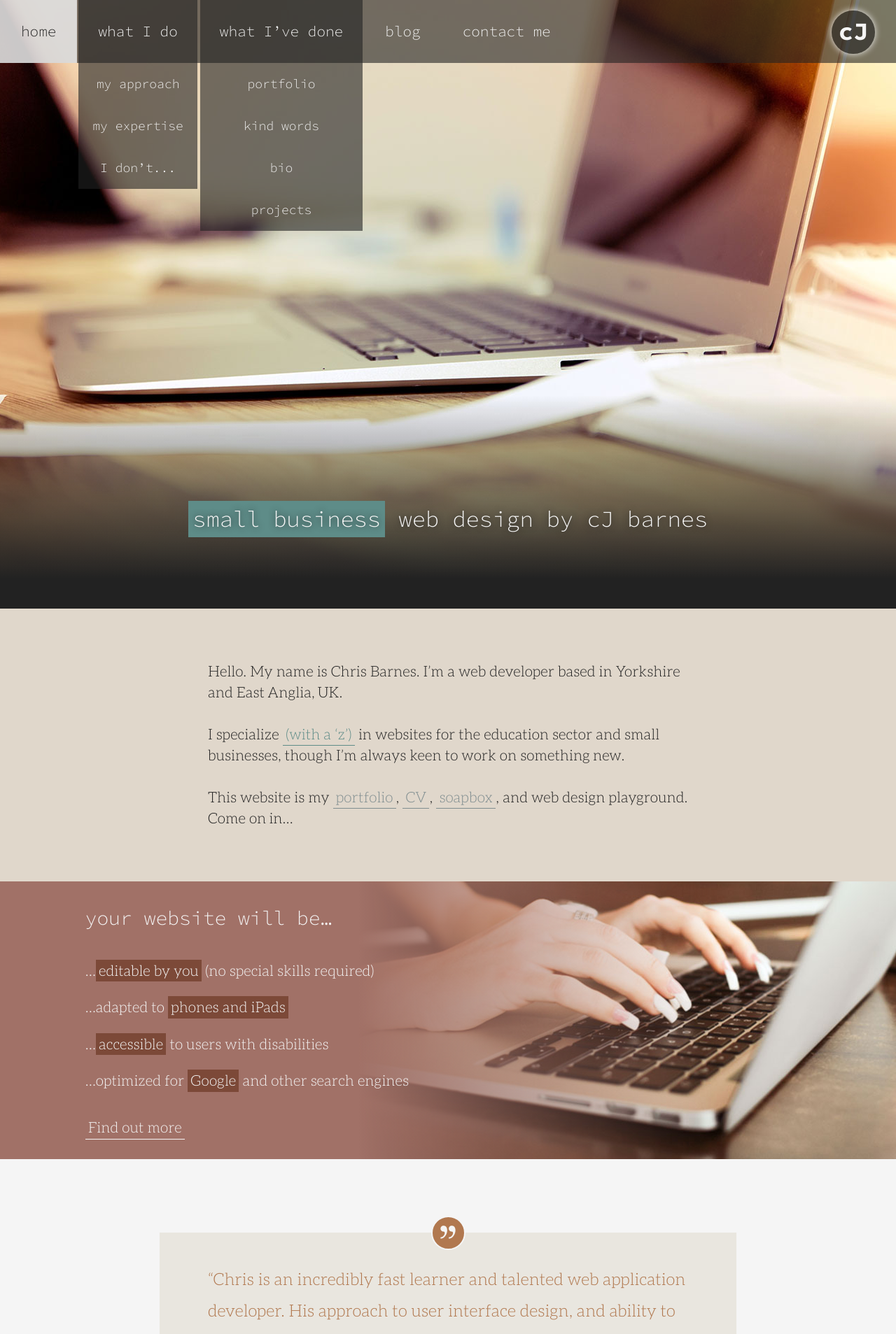
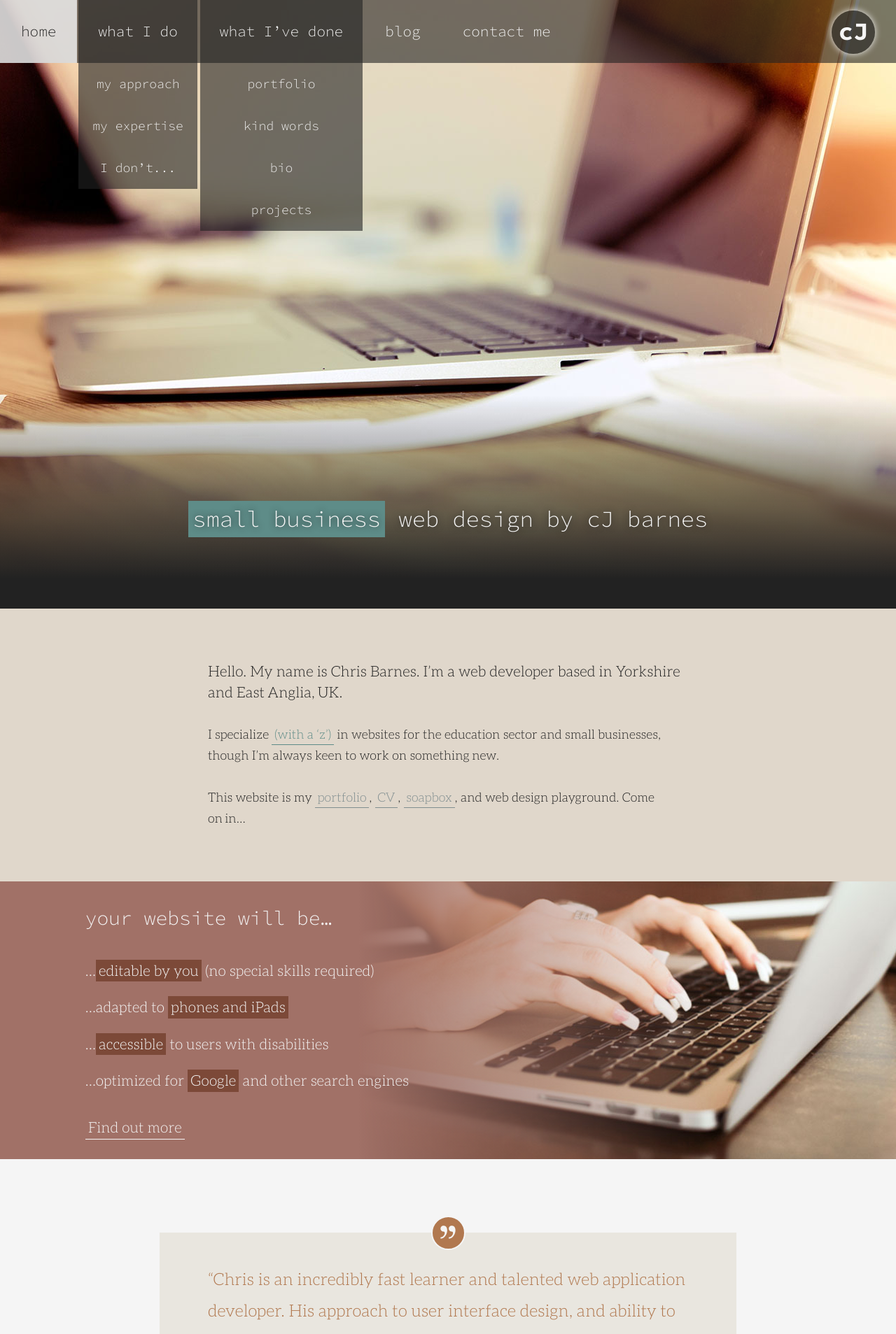
Before and after one commit to cjbarnes/cjbarnes.github.io, a Jekyll site: the page built from index.html, in a window 1280 px wide. Shown: the top 1907 px of the page at 70% size. Built offline with Jekyll 4.4.1, drawn with Linux system fonts in a browser that asks for light colours.

Commit message:
Remove excess lead paragraphs on homepage

```diff
--- a/index.html
+++ b/index.html
@@ -8,9 +8,9 @@ masthead: light
 
   <p class="lead">Hello. My name is Chris Barnes. I’m a web developer based in Yorkshire and East&nbsp;Anglia,&nbsp;UK.</p>
 
-  <p class="lead">I specialize <a href="http://blog.oxforddictionaries.com/2011/03/ize-or-ise/">(with a ‘z’)</a> in websites for the education sector and small businesses, though I’m always keen to work on something&nbsp;new.</p>
+  <p>I specialize <a href="http://blog.oxforddictionaries.com/2011/03/ize-or-ise/">(with a ‘z’)</a> in websites for the education sector and small businesses, though I’m always keen to work on something&nbsp;new.</p>
 
-  <p class="lead">This website is my <a href="/whativedone/portfolio/">portfolio</a>, <a href="/whativedone/bio/">CV</a>, <a href="/blog/" title="blog">soapbox</a>, and web design playground. Come on&nbsp;in…</p>
+  <p>This website is my <a href="/whativedone/portfolio/">portfolio</a>, <a href="/whativedone/bio/">CV</a>, <a href="/blog/" title="blog">soapbox</a>, and web design playground. Come on&nbsp;in…</p>
 
 </section><!-- /.homepage-content-section -->
 
```
